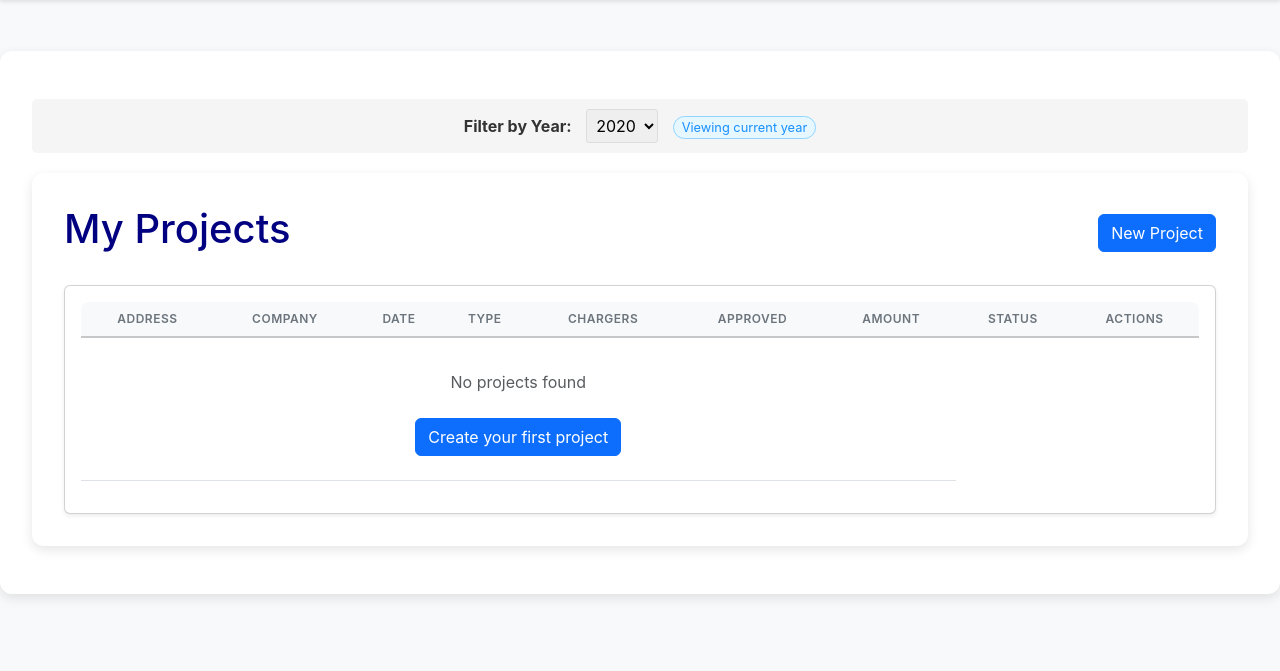
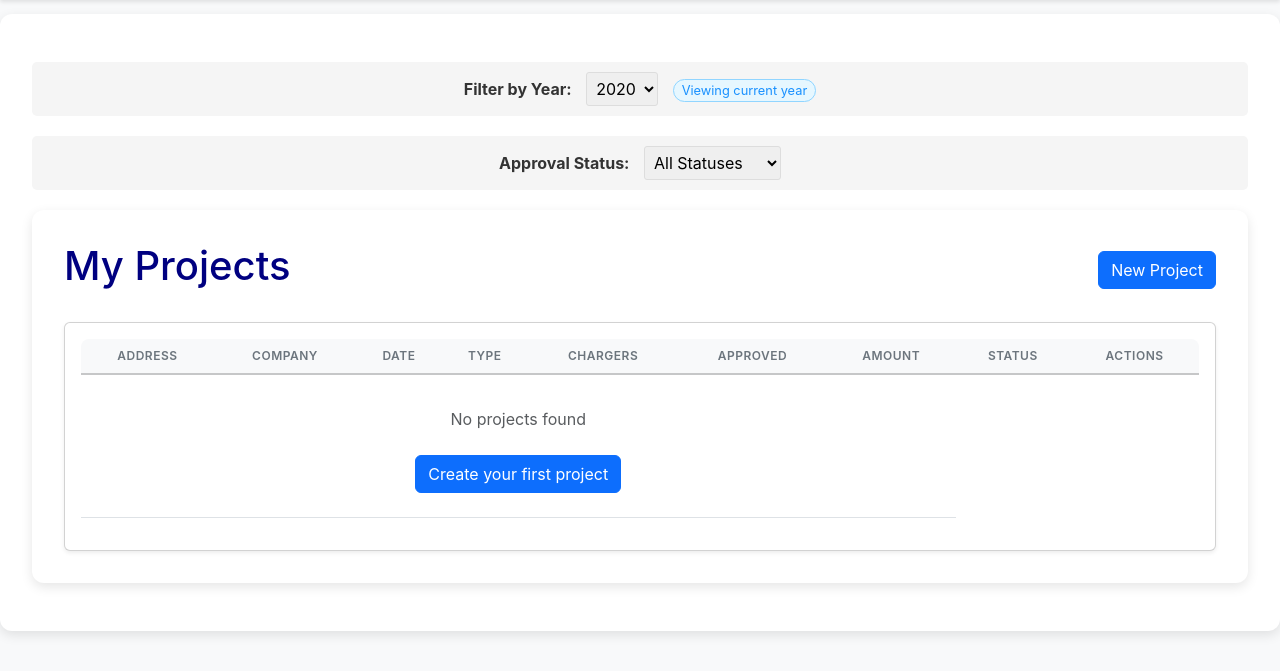
Before and after one commit to CarlosCruzValverde/testEstimator, a Flask app: page /portfolio/projects in a window 1280 px wide. Shown: the part 88-759 px from the top of the page. Run offline with Flask 3, Linux system fonts and the light colour scheme; the visitor is signed in with stand-in values (Sample User, id 1); tables that the repository leaves empty hold one stand-in row (values such as "Sample post"); parts of the project's set-up code (start-up, migrations or seed data) failed here and were passed over; some libraries are stand-ins or nearby versions.

Commit message:
New modifications9

```diff
--- a/portfolio.py
+++ b/portfolio.py
@@ -563,12 +563,25 @@ def projects():
 
     # Get the year filter from request args (default to current year if not provided)
     year = request.args.get('year', type=int, default=current_year)
+    approval_status = request.args.get('approval', type=str)  # 'approved', 'not_approved', 'pending', or None
 
     # Base query for current user's projects
     query = Project.query.filter_by(user_id=session["user_id"])
 
     # Apply year filter (no need to check if year exists since we have a default)
     query = query.filter(db.extract('year', Project.start_date) == year)
+
+    # Apply approval status filter if specified
+    if approval_status:
+        # Join with ProjectSummary to filter by approval status
+        query = query.join(ProjectSummary)
+
+        if approval_status == 'approved':
+            query = query.filter(ProjectSummary.approved == True)
+        elif approval_status == 'not_approved':
+            query = query.filter(ProjectSummary.approved == False)
+        elif approval_status == 'pending':
+            query = query.filter(ProjectSummary.approved.is_(None))
 
     # Order and execute query
     projects = query.order_by(Project.start_date.desc()).all()
@@ -621,9 +634,14 @@ def projects():
         }
         project_list.append(project_data)
 
-    return render_template("portfolio/listing_projects.html",
-                           projects=project_list, years=year_list,
-                           selected_year=year, current_year=current_year)
+    return render_template(
+        "portfolio/listing_projects.html",
+        projects=project_list,
+        years=year_list,
+        selected_year=year,
+        current_year=current_year,
+        selected_approval=approval_status
+    )
 
 
 def get_latest_for_each_project(model, project_ids):
--- a/static/css/styles.css
+++ b/static/css/styles.css
@@ -921,6 +921,24 @@ header p {
     border: 1px solid #91d5ff;
 }
 
+.approval-filter {
+    margin-bottom: 20px;
+    padding: 10px;
+    background: #f5f5f5;
+    border-radius: 5px;
+}
+
+.approval-filter label {
+    margin-right: 10px;
+    font-weight: bold;
+}
+
+.approval-filter select {
+    padding: 5px;
+    border-radius: 3px;
+    border: 1px solid #ddd;
+}
+
 
 /* Animations */
 @keyframes fadeIn {
--- a/templates/portfolio/listing_projects.html
+++ b/templates/portfolio/listing_projects.html
@@ -16,6 +16,21 @@
         {% if selected_year == current_year %}
         <span class="current-year-badge">Viewing current year</span>
         {% endif %}
+    </form>
+</div>
+
+<div class="approval-filter">
+    <form method="get" action="{{ url_for('portfolio.projects') }}">
+        <input type="hidden" name="year" value="{{ selected_year if selected_year else '' }}">
+
+        <label for="approval">Approval Status:</label>
+        <select name="approval" id="approval" onchange="this.form.submit()">
+            <option value="">All Statuses</option>
+            <option value="approved" {% if selected_approval=='approved' %}selected{% endif %}>Approved</option>
+            <option value="not_approved" {% if selected_approval=='not_approved' %}selected{% endif %}>Not Approved
+            </option>
+            <option value="pending" {% if selected_approval=='pending' %}selected{% endif %}>Pending</option>
+        </select>
     </form>
 </div>
 
@@ -71,7 +86,9 @@
                                 {% endif %}
                             </td>
                             <td>
-                                {% if project.approved %}
+                                {% if project.approved is none %}
+                                <span class="text-warning">Pending</span>
+                                {% elif project.approved %}
                                 <span class="text-success">Approved</span>
                                 {% else %}
                                 <span class="text-danger">Rejected</span>
```
